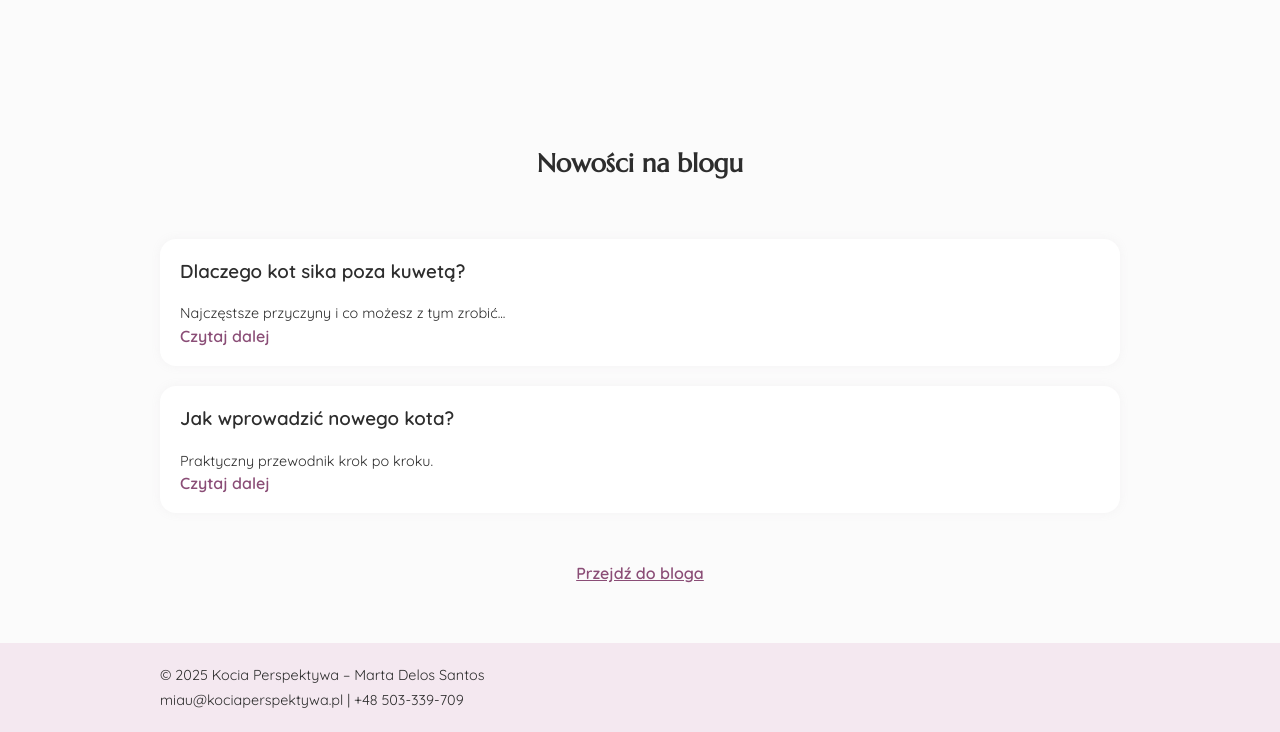
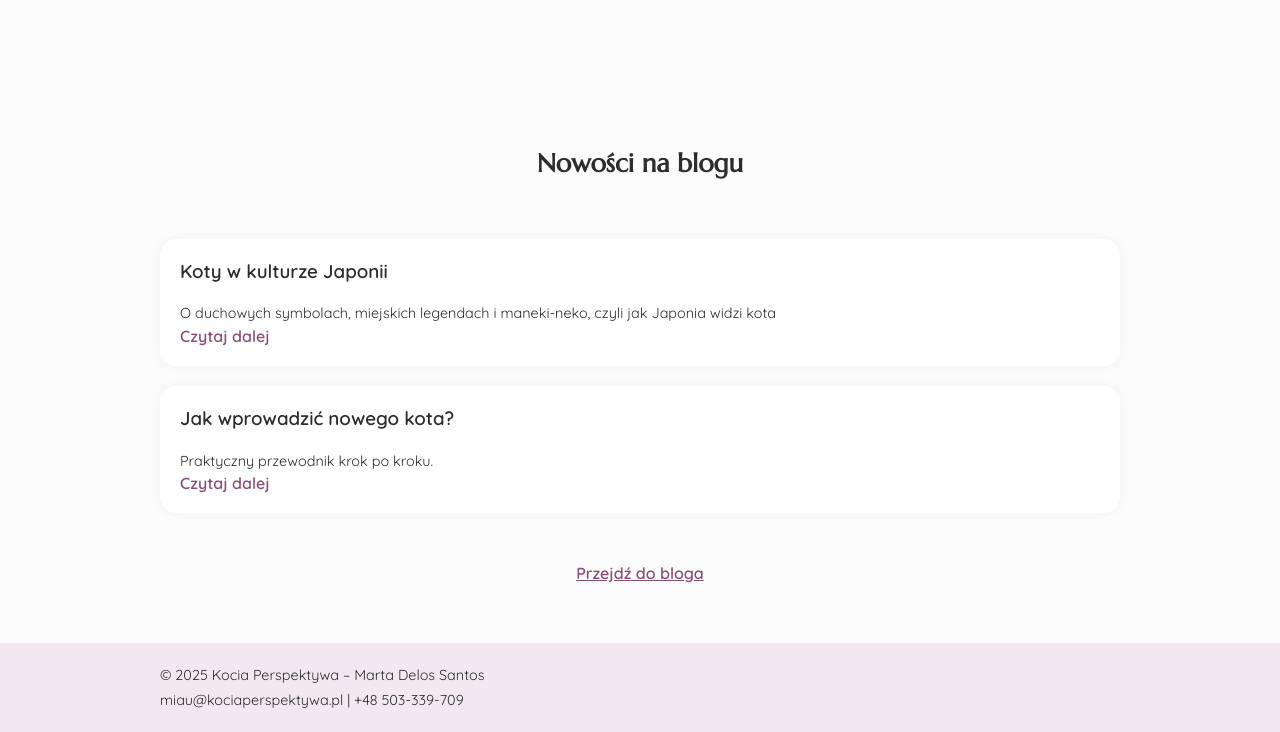
Before and after one commit to mdlsnts/Koty-behawior, a plain HTML site: page kocia_perspektywa_website/index.html in a window 1280 px wide. Shown: the part 767-1499 px from the top of the page. Drawn offline with Linux system fonts and the light colour scheme.

Commit message:
Update index.html

```diff
--- a/kocia_perspektywa_website/index.html
+++ b/kocia_perspektywa_website/index.html
@@ -61,8 +61,11 @@
         <h2>Nowości na blogu</h2>
         <div class="blog-cards">
           <article class="blog-card">
-            <h3>Dlaczego kot sika poza kuwetą?</h3>
-            <p>Najczęstsze przyczyny i co możesz z tym zrobić...</p>
+            <h3>Koty w kulturze Japonii</h3>
+            <p>
+              O duchowych symbolach, miejskich legendach i maneki-neko, czyli
+              jak Japonia widzi kota
+            </p>
             <a href="blog.html">Czytaj dalej</a>
           </article>
           <article class="blog-card">
```
